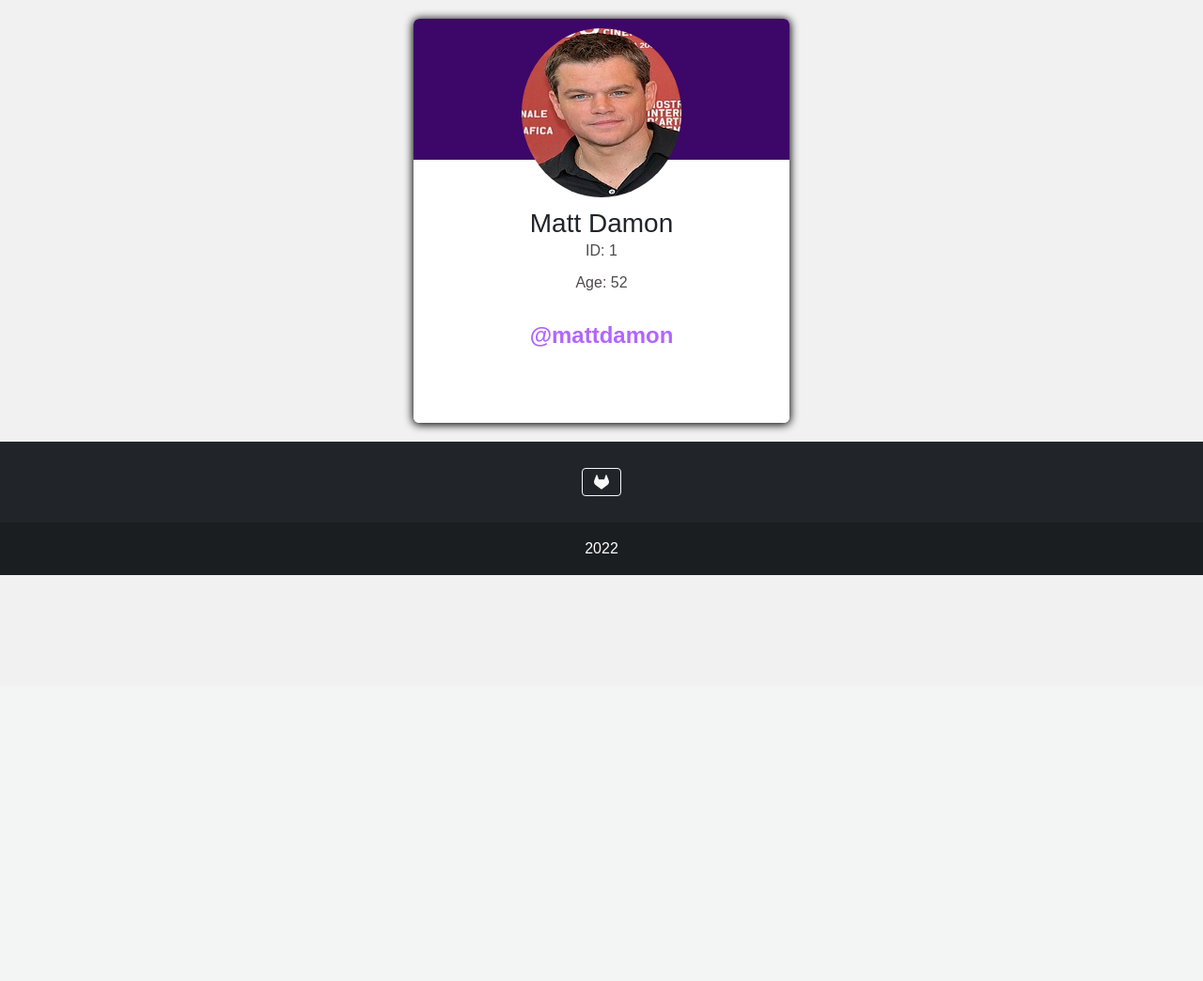
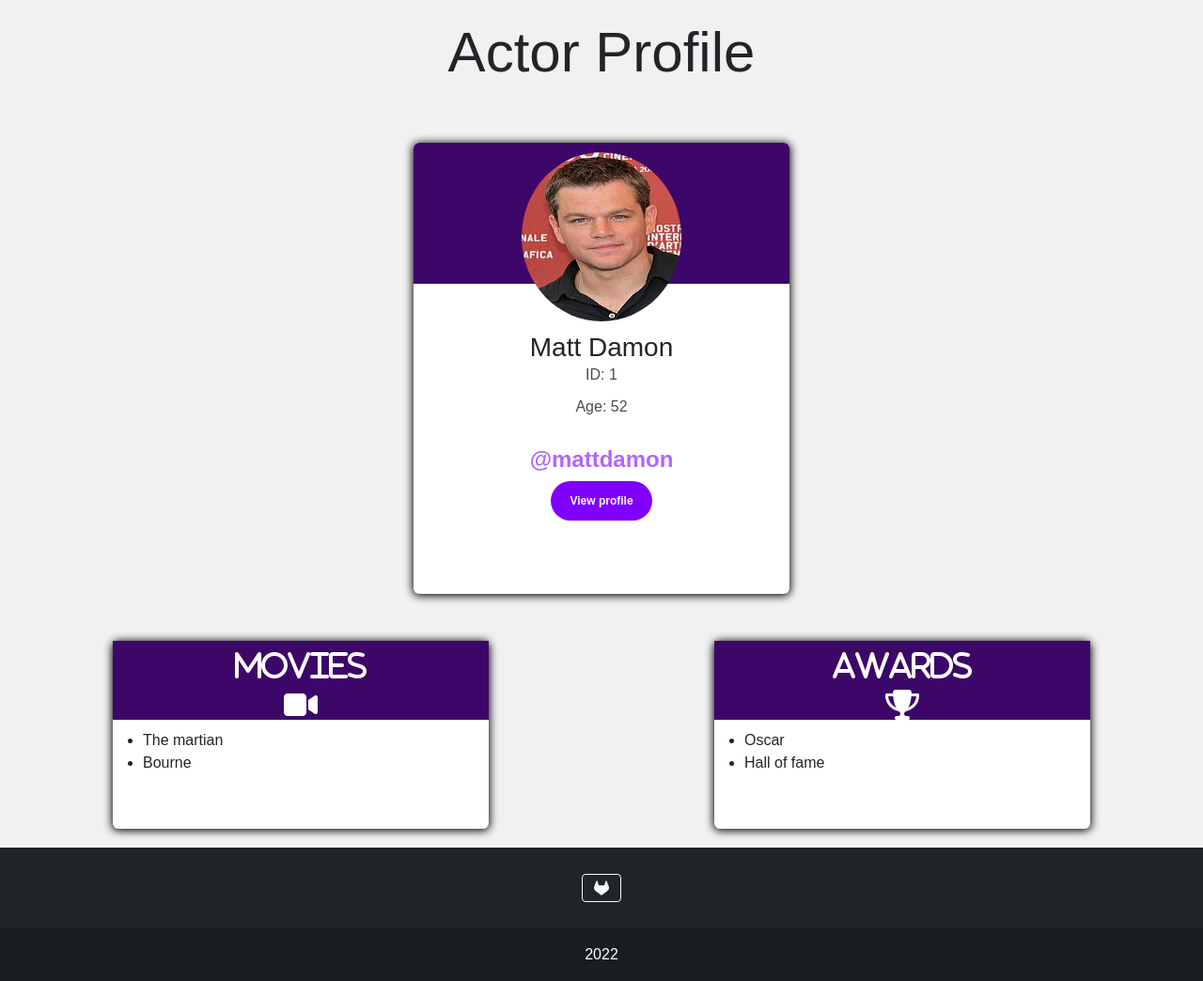
Before and after one commit to datorres76/the_martian, a FastAPI app: page /actor/1 in a window 1280 px wide. Shown: the part 70-1114 px from the top of the page at 94% size. Before the commit the page ends 682 px from the top, so only its background shows below. Run offline with FastAPI, Linux system fonts and the light colour scheme; some libraries are stand-ins or nearby versions.

Commit message:
Little style fixes

```diff
--- a/static/style.css
+++ b/static/style.css
@@ -79,7 +79,7 @@
     }
     .card-container{
     width: 400px;
-    height: 430px;
+    height: 480px;
     background: #FFF;
     border-radius: 6px;
     position: relative;
@@ -118,11 +118,14 @@
     text-align: center;
     }
     .lower-container-char{
-    height: 280px;
+    height: 340px;
     background: rgb(180, 175, 175);
     padding: 20px;
     padding-top: 40px;
     text-align: center;
+    }
+    .lower-container-char a{
+        padding-bottom: 20px;
     }
     .lower-container h3, h4{
     box-sizing: border-box;
@@ -164,3 +167,48 @@
     #h3-char{
         color: #22248f;
     }
+    .lower-container .btn{
+    padding: 12px 20px;
+    background: #7F00FF;
+    border: none;
+    color: white;
+    border-radius: 30px;
+    font-size: 12px;
+    text-decoration: none;
+    font-weight: bold;
+    transition: all .3s ease-in;
+    }
+    .lower-container .btn:hover{
+    background: transparent;
+    color: #7F00FF;
+    border: 2px solid #7F00FF;
+    }
+
+
+.awards-movies_cont{
+    margin-top: 30px;
+    display: flex;
+    justify-content: space-around;
+
+}
+.movies{
+    width: 400px;
+    height: 200px;
+    background-color: rgb(255, 255, 255);
+    justify-content: center;
+    box-shadow: 0px 1px 10px 1px #000;
+    border-radius: 6px;
+}
+.awards{
+    width: 400px;
+    height: 200px;
+    background-color: rgb(255, 255, 255);
+    justify-content: center;
+    box-shadow: 0px 1px 10px 1px #000;
+    border-radius: 6px;
+}
+.upper-act{
+    background-color: #3d0669;
+    color: #FFF;
+    margin-bottom: 10px;
+}
--- a/templates/actor.html
+++ b/templates/actor.html
@@ -12,6 +12,10 @@
                <p>ID: {{id}} </p>
                <p>Age: {{edad(actor.born_year)}}</p>
                <h4>{{actor.instagram}}</h4>
+               <div>
+                  <a href="/actor/{{id}}" class="btn">View profile</a>
+               </div>
+
             </div>
          </div>
       </div>
--- a/templates/character.html
+++ b/templates/character.html
@@ -16,6 +16,7 @@
                <img class="ares-nasa-logo" src="/static/images/ares-logo.png" alt="ares-logo">
                <img class="ares-nasa-logo" src="/static/images/nasa_logo.png" alt="nasa-logo">
              </figure>
+             <a href="/actor/{{id}}">Go to the actor</a>
           </div>
        </div>
     </div>
--- a/templates/display.html
+++ b/templates/display.html
@@ -1,7 +1,8 @@
 {% include 'header.html' %}
 {% include 'navbar.html' %}
 
-<h1>Upload an image</h1>
+<h1 class="tittle-act-char">Upload an Image</h1>
+
 
     <form method="post" action="/upload/image/"  enctype="multipart/form-data">
         <label for="file">Choose image to upload</label>
--- a/templates/search.html
+++ b/templates/search.html
@@ -1,11 +1,38 @@
 {% include 'header.html' %}
 {% include 'navbar2.html' %}
+
+<h1 class="tittle-act-char">Actor Profile</h1>
 
 <div class="container_card_ind">
     {% if actor %}
             {% include 'actor.html' %}
-    {% else %}
-        <h2>Oops!</h2>
+            <section class="awards-movies_cont" >
+                <div class="movies" >
+                    <div class="upper-act" >
+                        <i class="fa-solid fa-2x" style="display:flex ; justify-content:center; padding-bottom: 10px; padding-top: 10px;">Movies</i>
+                        <i class="fa-solid fa-video fa-2x" style="display:flex ; justify-content:center"></i>
+                    </div>
+                        <ul>
+                          {%for i in actor.movies%}
+                             <li>{{i}}</li>
+                          {%endfor%}
+                        </ul>
+                </div>
+                <div class="awards" >
+                    <div class="upper-act" >
+                        <i class="fa-solid fa-2x" style="display:flex ; justify-content:center; padding-bottom: 10px; padding-top: 10px;">Awards</i>
+                        <i class="fa-solid fa-trophy fa-2x" style="display:flex ; justify-content:center"></i>
+                    </div>
+                        <ul>
+                          {%for i in actor.awards%}
+                             <li>{{i}}</li>
+                          {%endfor%}
+                        </ul>
+                </div>
+            </section>
+
+            {% else %}
+            <h2>Oops!</h2>
     {% endif %}
 </div>
 {% include 'footer.html' %}
--- a/templates/search2.html
+++ b/templates/search2.html
@@ -1,6 +1,6 @@
 {% include 'header.html' %}
 {% include 'navbar3.html' %}
-
+<h1 class="tittle-act-char">Character</h1>
 <div class="container_card_ind">
     {% if character %}
             {% include 'character.html' %}
```
Also changed, not shown: templates/aboutme.html (+17 -1 lines), img/uploaded_Michael_Peña.jpg (deleted).
